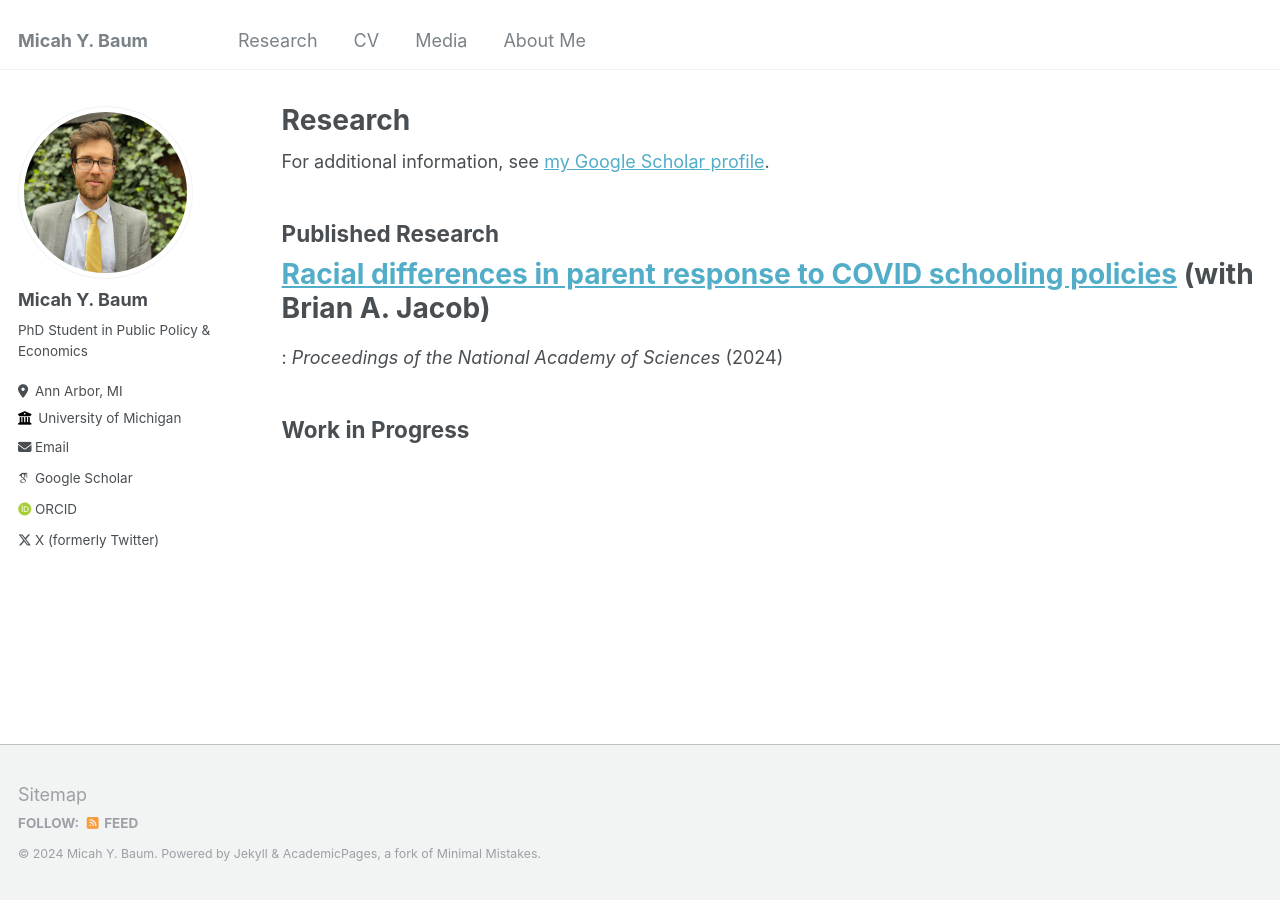
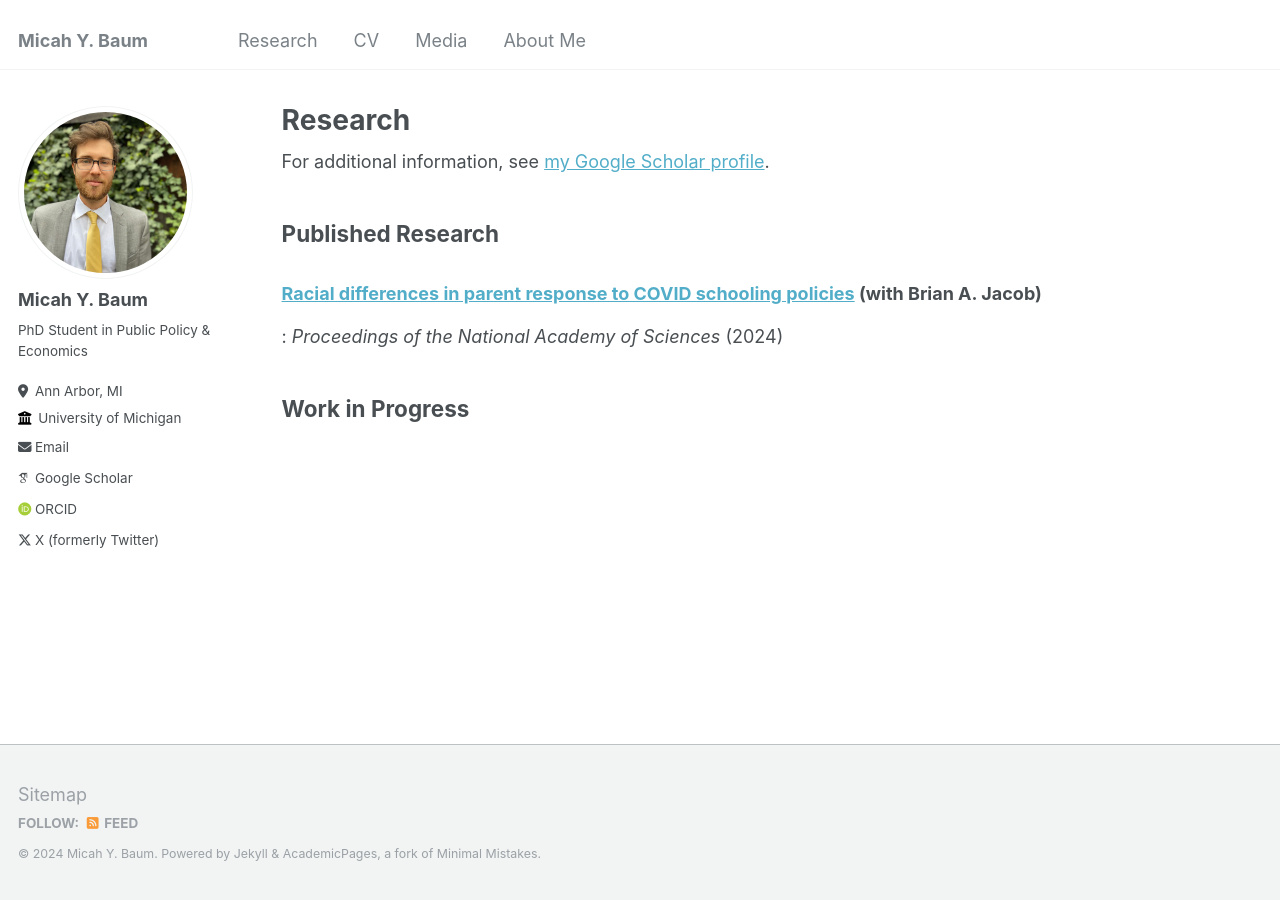
Before and after one commit to micah-baum/micah-baum.github.io, a Jekyll site: the page built from _pages/research.md, in a window 1280 px wide. Built offline with Jekyll 4.4.1, drawn with Linux system fonts in a browser that asks for light colours; some web fonts are replaced.

```diff
--- a/_pages/research.md
+++ b/_pages/research.md
@@ -12,7 +12,7 @@ author_profile: true
 {% include base_path %}
 
 ## Published Research
-# [Racial differences in parent response to COVID schooling policies](https://micah-baum.github.io/files/baum-jacob-pnas-2024.pdf) (with Brian A. Jacob)
+### [Racial differences in parent response to COVID schooling policies](https://micah-baum.github.io/files/baum-jacob-pnas-2024.pdf) (with Brian A. Jacob)
 :    _Proceedings of the National Academy of Sciences_ (2024)
 
 
```
